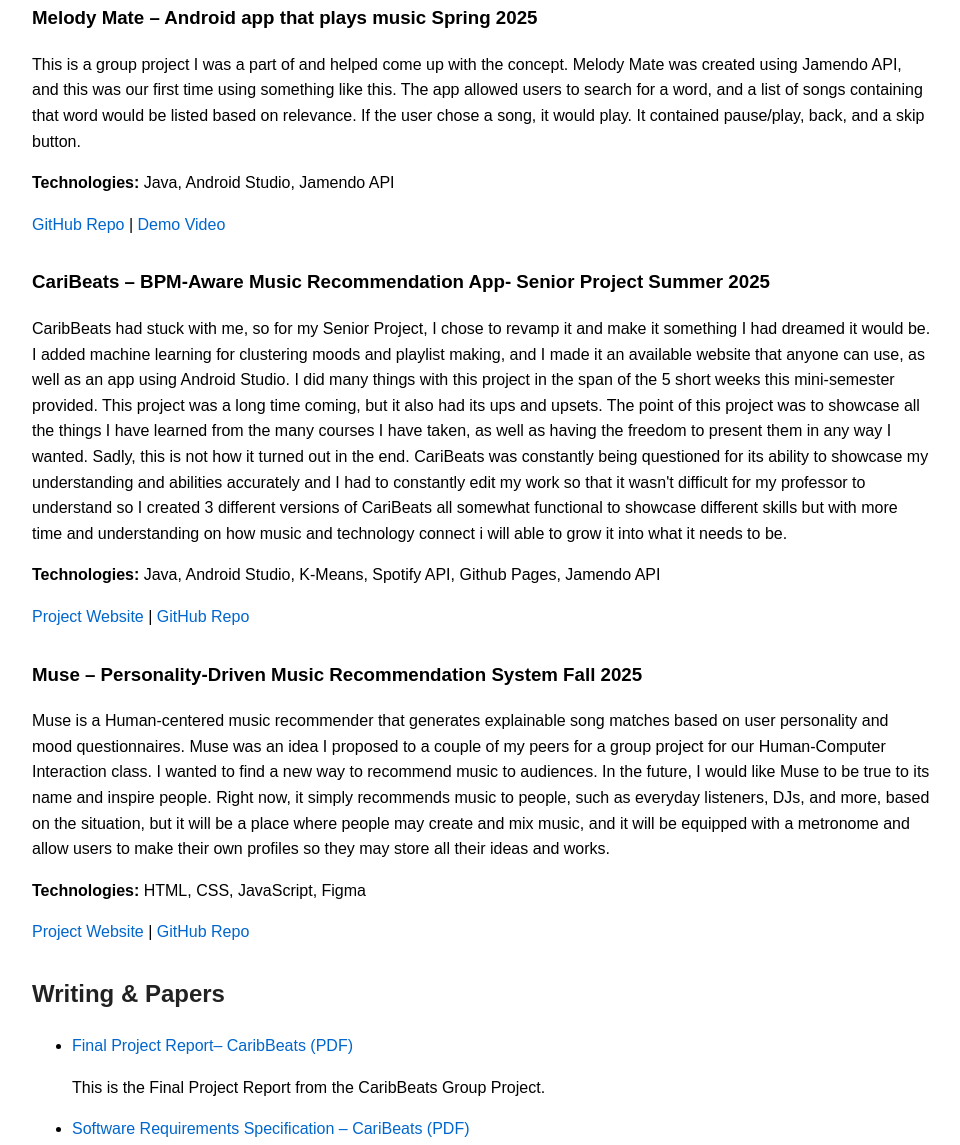
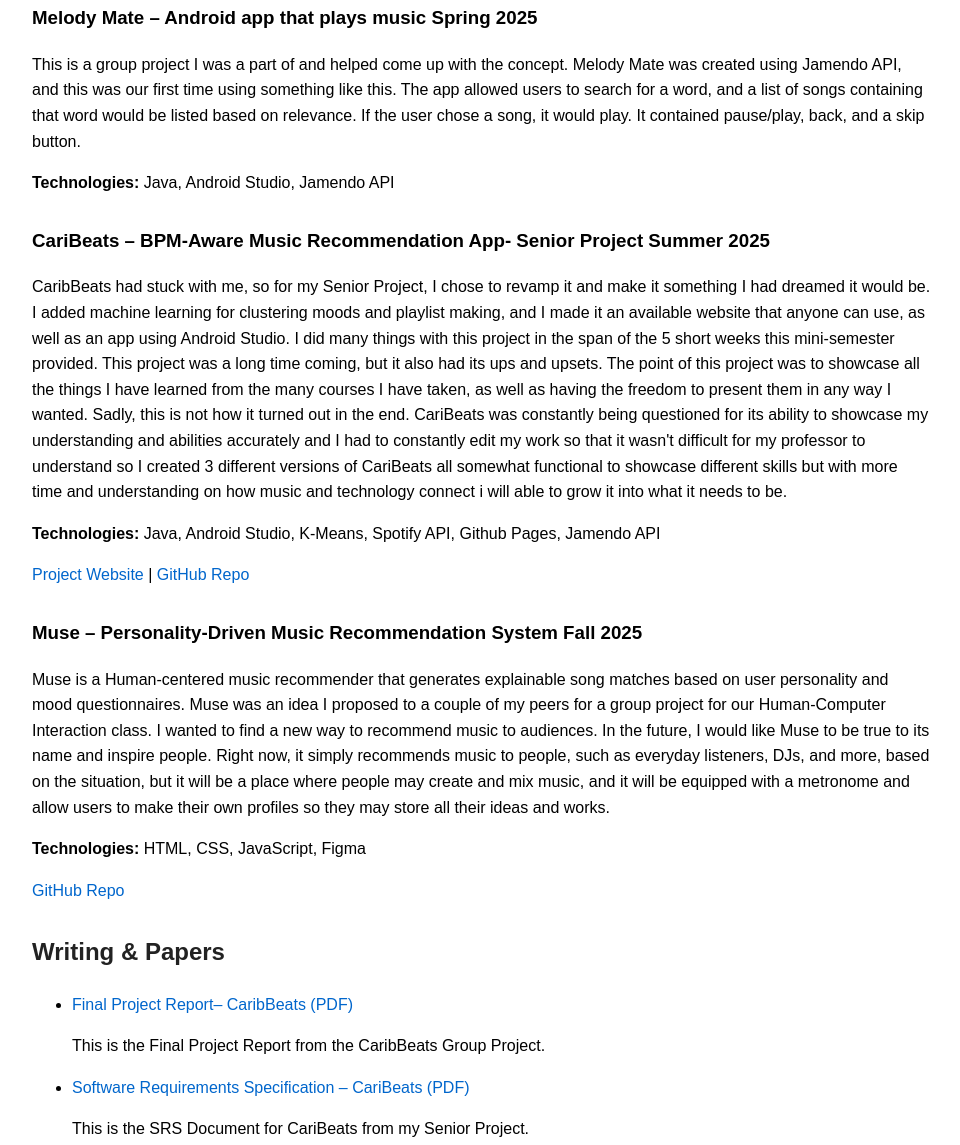
Before and after one commit to mz02156/MichaellaAZiasPortfolio, a plain HTML site: page index.html in a window 1280 px wide. Shown: the part 1192-2337 px from the top of the page, without its empty margins (8-968 px from the left). Drawn offline with Linux system fonts and the light colour scheme.

Commit message:
Update index.html

```diff
--- a/index.html
+++ b/index.html
@@ -79,10 +79,6 @@
    This is a group project I was a part of and helped come up with the concept. Melody Mate was created using Jamendo API, and this was our first time using something like this. The app allowed users to search for a word, and a list of songs containing that word would be listed based on relevance. If the user chose a song, it would play. It contained pause/play, back, and a skip button.
   </p>
   <p><strong>Technologies:</strong> Java, Android Studio, Jamendo API</p>
-  <p>
-    <a href="#" target="_blank" rel="noopener">GitHub Repo</a> |
-    <a href="#" target="_blank" rel="noopener">Demo Video</a>
-  </p>
 </div>
 
 <div class="project">
@@ -106,7 +102,6 @@
   </p>
   <p><strong>Technologies:</strong> HTML, CSS, JavaScript, Figma</p>
   <p>
-    <a href="#" target="_blank" rel="noopener">Project Website</a> |
     <a href="https://github.com/mz02156/Muse.git" target="_blank" rel="noopener">GitHub Repo</a>
   </p>
 </div>
```
